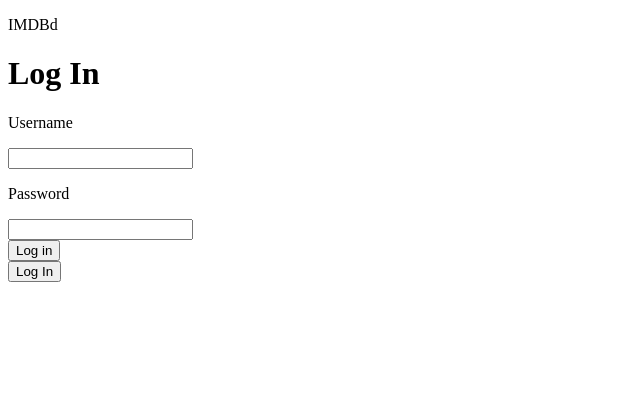
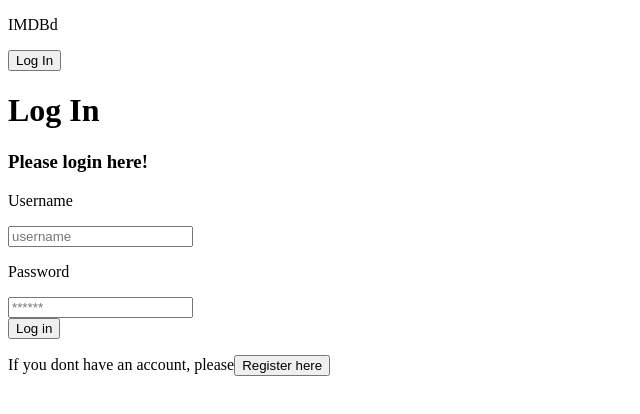
Before and after one commit to mnyflot/ibdb, a React app in the folder ibdb/frontend/: page /log-in in a window 1280 px wide. Shown: the top 414 px of the page, without its empty margins (0-640 px from the left). Built offline with nearby package versions, Linux system fonts and the light colour scheme; the HTML template or start-up script is replaced by a standard one.

Commit message:
React-grensesnitt for login og registrer bruker er opprettet. Issue: #10, Task: #12. Coworker: @matsnyf

```diff
--- a/ibdb/frontend/src/components/HomePage.js
+++ b/ibdb/frontend/src/components/HomePage.js
@@ -2,7 +2,7 @@
 import { BrowserRouter, Routes, Route, Link, Redirect, } from "react-router-dom";
 import LogInPage from "./LogInPage";
 import UserPage from "./UserPage";
-
+//import LogInButton from "./LogInButton";
 //import LogInButton from "./LogInButton.js";
 
 
@@ -11,12 +11,16 @@
         super(props);
     }
 
-
     render() {
         return (
           <div>
             <div className="headerSite">
                 <p>IMDBd</p>
+                <div className="logInButtonDiv">
+                    <a href="/log-in" >
+                    <button className="logInButton" id="logInButton">Log In</button>
+                </a>
+                </div>
             </div>
             <div>
               <BrowserRouter>
@@ -29,12 +33,6 @@
             </div>
 
             <div>
-                <div className="logInButton">
-                    {/* <LogInButton></LogInButton> */}
-                    <a href="/log-in" >
-                    <button id="logInButton">Log In</button>
-                </a>
-                </div>
 
             </div>
           </div>
--- a/ibdb/frontend/src/components/LogInButton.js
+++ b/ibdb/frontend/src/components/LogInButton.js
@@ -9,7 +9,7 @@
         return (
             <div className='loginButton'>
                 <a href="/log-in">
-                    <button>Log In</button>
+                    <button type="button">Log In!!</button>
                 </a>
             </div>
         );
--- a/ibdb/frontend/src/components/LogInForm.js
+++ b/ibdb/frontend/src/components/LogInForm.js
@@ -1,51 +1,50 @@
-import React, { Component } from "react";
-import {Link, Routes, Route, useNavigate} from 'react-router-dom';
-//import "./LogInForm.css";
+import React, { Component, useState } from "react";
+import {Link, Routes, Route, useNavigate, redirect} from 'react-router-dom';
+
 
 export class LogInForm extends Component {
     constructor(props) {
         super(props);
-        this.state = {
-            username : "", password : ""};
+        this.state= {username: "", password: ""};
+
+        this.handleChange = this.handleChange.bind(this);
+        this.handleSubmit = this.handleSubmit.bind(this);
+    };
+
+
+    handleChange(event) {
+        this.setState({[event.target.name]: event.target.value});
     }
 
-
-
-    handleInput(event){
+    handleSubmit(event) {
         event.preventDefault();
-        const target = event.target;
-        this.setState({
-        [target.name]: target.value,
-        });
-    }
-
-    handleSubmit(event){
-        event.preventDefault();
-        const navigate = useNavigate();
-        Route('/user');
-
+        alert('Nice login! ' + this.state.password + '=' +this.state.username);
+        window.location.href="/user"
     }
 
     render() {
         return (
             <div >
+                <div>
+                    <h3>Please login here!</h3>
+                </div>
                 <div >
-                    <form onSubmit={this.handleSubmit}>
+                    <form onSubmit={this.handleSubmit} >
                         <div className="input-container">
                             <p>Username</p>
                             <input
-                                type ="text" name="username"  onChange={this.handleInput} required>
+                                type ="text" name="username"  value={this.state.username}  onChange={this.handleChange} placeholder="username" required>
                             </input>
                         </div>
                         <div>
                             <p>Password</p>
                             <input
-                                type="password" name="password" onChange={this.handleInput}  required>
+                                type="password" name="password" value={this.state.password} onChange={this.handleChange} placeholder="******" required>
                             </input>
                         </div>
                         <div>
-                            <button className="logInFormButton" id="formButton" type="submit" >Log in</button>
-                        </div>
+                            <button className="logInFormButton" id="formButton" type="submit">Log in</button>
+                       </div>
                     </form>
                 </div>
             </div>
@@ -53,4 +52,5 @@
     }
 }
 
+
 export default LogInForm;
--- a/ibdb/frontend/src/components/LogInPage.js
+++ b/ibdb/frontend/src/components/LogInPage.js
@@ -1,27 +1,44 @@
 import React, { Component } from "react";
 import LogInForm from "./LogInForm.js";
+import RegisterForm from "./RegisterForm.js";
 
-/* import { BrowserRouter, Routes, Route, Link, Redirect } from "react-router-dom";
- */
+import { BrowserRouter, Routes, Route, Link, Redirect } from "react-router-dom";
+
 export  class LogInPage extends Component {
     constructor(props) {
         super(props);
+         this.state= {registerClicked: false};
+         this.handleRegisterClick = this.handleRegisterClick.bind(this);
+
+    }
+
+     handleRegisterClick() {
+        this.setState({registerClicked: true});
     }
 
     render() {
         return (
+
             <div>
                 <div className="headline">
                     <h1>Log In</h1>
-                    {/* <a href="/new-user">
-                     <button id="newUserButton">New User</button>
-                    </a> */}
                 </div>
-                <div className="form">
-                    <LogInForm></LogInForm>
+
+                    <div className="form">
+                         {! this.state.registerClicked ?
+                        <LogInForm /> :
+                        null}
+                        {this.state.registerClicked ?
+                        <RegisterForm /> :
+                        null}
+                    </div>
+                <div>
+                     <p>If you dont have an account, please
+                        <button id="registerButton"  onClick={this.handleRegisterClick} >Register here</button>
+                    </p>
+
                 </div>
-                <div>
-
+                <div className="formR">
                 </div>
             </div>
         );
--- /dev/null
+++ b/ibdb/frontend/src/components/RegisterForm.js
@@ -0,0 +1,63 @@
+import React, { Component, useState } from "react";
+import {Link, Routes, Route, useNavigate, redirect} from 'react-router-dom';
+
+export class RegisterForm extends Component {
+    constructor(props) {
+        super(props);
+        this.state = {newUsername: "", newpassword: "", passwordConfirmation: ""};
+
+        this.handleRegisterChange = this.handleRegisterChange.bind(this);
+        this.handleRegisterSubmit = this.handleRegisterSubmit.bind(this);
+    }
+
+    handleRegisterChange(event) {
+        const target = event.target;
+        const value = target.value;
+        const name = target.name;
+
+        this.setState({[name]: value});
+      }
+
+    handleRegisterSubmit(event) {
+        event.preventDefault();
+        alert('Succsess! ' + this.state.newpassword + '=' +this.state.passwordConfirmation);
+        window.location.href="/user"
+
+      }
+
+
+    render() {
+        return (
+            <div >
+                <div>
+                    <h3>Register new user</h3>
+                </div>
+                <div >
+                    <form onSubmit={this.handleRegisterSubmit} >
+                        <div className="input-container">
+                            <p>Username or email</p>
+                            <input
+                                type ="text" name="newUsername"  value={this.state.newUsername}  onChange={this.handleRegisterChange} placeholder="username" required>
+                            </input>
+                        </div>
+                        <div>
+                            <p>Password</p>
+                            <input
+                                type="password" name="newpassword" value={this.state.newpassword} onChange={this.handleRegisterChange} placeholder="******" required>
+                            </input>
+                            <p>Confirm password</p>
+                            <input
+                                type="password" name="passwordConfirmation" value={this.state.passwordConfirmation} onChange={this.handleRegisterChange} placeholder="******" required>
+                            </input>
+                        </div>
+                        <div>
+                            <button type ="submit" className="RegisterUserButton" id="RegisterNewUserButton"> Register</button>
+                        </div>
+                    </form>
+                </div>
+            </div>
+        );
+    }
+}
+
+export default RegisterForm;
--- a/ibdb/frontend/src/components/UserPage.js
+++ b/ibdb/frontend/src/components/UserPage.js
@@ -8,7 +8,7 @@
     render() {
         return (
             <div className="headline">
-                <h1>Hi user! Jalla!!!</h1>;
+                <h1>Hi user! Jalla!!!</h1>
             </div>
         )
     }
--- a/ibdb/frontend/static/css/index.css
+++ b/ibdb/frontend/static/css/index.css
@@ -25,25 +25,35 @@
 }
 
 .form {
-    background-color: #BDCDD6;
-    padding: 2pt;
-    border-radius: 4%;
-    width: 400px;
-    height: 200px;
+    border-style: double;
+    border-width: 2px;
+
+    border-color: #BDCDD6 ;
+    padding: 10pt;
+    border-radius: 0%;
 }
 
 
 .headerSite{
     height: 70px;
     width: 100%;
+    border-style: dotted;
     background-color: #BDCDD6;
     top: 0;
+    position: relative;
+}
+
+.logInButton{
+    background-color: white;
+    color: black;
+    border: 2px solid #008CBA;
+    position: relative;
+    left: 95%;
+    position:absolute;
+    top: 50%;
 
 }
 
-.logInFormButton{
-    margin-top: 10px;
-}
 
 .headline{
     text-align: center;
```
Also changed, not shown: ibdb/frontend/src/components/LogInForm.jsx (deleted, +0 -44 lines), ibdb/frontend/static/frontend/main.js, ibdb/frontend/static/frontend/main.js.LICENSE.txt.
